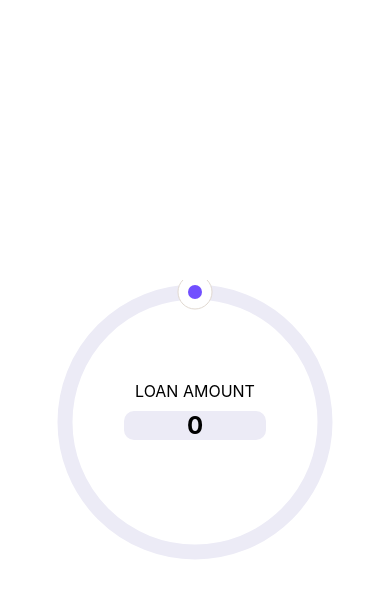
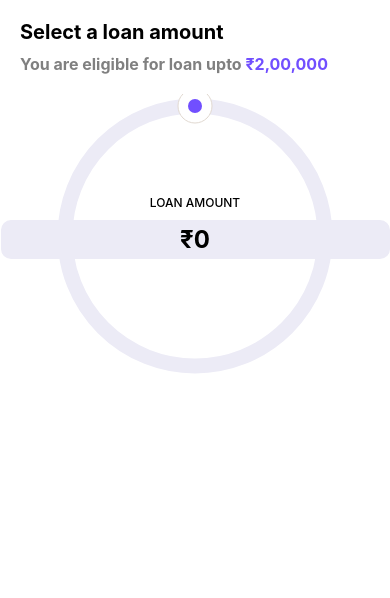
Before and after one commit to Manish8798/LoanAmountSelector, a React Native app: screen / in a window 390 px wide. Shown: the top 598 px of the page. Built offline with nearby package versions, Linux system fonts and the light colour scheme.

Commit message:
slider fixed

```diff
--- a/App.tsx
+++ b/App.tsx
@@ -1,19 +1,8 @@
 import React from 'react';
-import {View, Text, TextInput} from 'react-native';
-import CircleSlider from './src/components/CircleSlider';
+import Home from './src/screens/Home';
 
 const App = () => {
-  return (
-    <View style={{flex: 1, justifyContent: 'center', alignItems: 'center'}}>
-      <CircleSlider
-        value={0}
-        textColor={'#000'}
-        startGradient="#01fffc"
-        endGradient="#a200ff"
-        startCoord={0}
-      />
-    </View>
-  );
+  return <Home />;
 };
 
 export default App;
--- a/package.json
+++ b/package.json
@@ -10,9 +10,11 @@
     "test": "jest"
   },
   "dependencies": {
+    "@gluestack-style/react": "^1.0.7",
+    "@gluestack-ui/themed": "^1.0.7",
     "react": "18.2.0",
     "react-native": "0.72.6",
-    "react-native-svg": "^13.14.0"
+    "react-native-svg": "^13.4.0"
   },
   "devDependencies": {
     "@babel/core": "^7.20.0",
--- a/src/components/CircleSlider.js
+++ b/src/components/CircleSlider.js
@@ -41,17 +41,19 @@ export default class CircleSlider extends Component {
   }
 
   polarToCartesian(angle) {
-    // this.convertAngleToValue(parseInt(angle));
+    let v = this.convertAngleToValue(parseInt(angle));
+    console.log('polarToCartesian', v);
     let r = this.props.dialRadius;
     let hC = this.props.dialRadius + this.props.btnRadius;
     let a = ((angle - 90) * Math.PI) / 180.0;
 
     let x = hC + r * Math.cos(a);
     let y = hC + r * Math.sin(a);
-    return {x, y};
+    return {x, y, v};
   }
 
   cartesianToPolar(x, y) {
+    console.log('cartesianToPolar');
     let hC = this.props.dialRadius + this.props.btnRadius;
 
     if (x === 0) {
@@ -83,19 +85,24 @@ export default class CircleSlider extends Component {
     return this.convertAngleToValue(this.state.angle);
   };
 
-  onInputChange = (v, event) => {
+  onInputChange = event => {
     console.log(event.nativeEvent);
-    this.setState({inputValue: event.nativeEvent.text});
+    let text = this.removeRupeeSymbol(event.nativeEvent.text);
+    if (text.length == 5) return;
 
-    if (event.nativeEvent.text.length == 5) return;
+    this.setState({inputValue: text});
 
     // Ensure that the input value is a number
-    const angle = this.convertValueToAngle(parseFloat(event.nativeEvent.text));
-    console.log('onInputChange', v, event.nativeEvent.text);
+    const angle = this.convertValueToAngle(parseFloat(text));
     if (!isNaN(angle)) {
-      console.log('onInputChange', v, event.nativeEvent.text);
+      console.log('onInputChange', text);
       this.setState({angle});
     }
+  };
+
+  removeRupeeSymbol = text => {
+    // Use the replace method to remove the '₹' character
+    return text.replace(/₹/g, '');
   };
 
   convertAngleToValue = (angle = parseInt(angle)) => {
@@ -144,7 +151,7 @@ export default class CircleSlider extends Component {
     let value = this.convertAngleToValue(this.state.angle);
 
     return (
-      <View style={{}}>
+      <View style={{alignSelf: 'center'}}>
         <Svg
           onLayout={this.doStuff}
           ref="circleslider"
@@ -204,15 +211,17 @@ export default class CircleSlider extends Component {
           style={{
             position: 'absolute',
             alignSelf: 'center',
+            justifyContent: 'center',
             top: '32%',
-            width: width / 2,
+            // width: width / 2,
             zIndex: 100,
           }}>
           <Text
             style={{
               textAlign: 'center',
-              fontSize: 16,
+              fontSize: 12,
               padding: 10,
+              fontWeight: '500',
             }}>
             LOAN AMOUNT
           </Text>
@@ -224,9 +233,15 @@ export default class CircleSlider extends Component {
               backgroundColor: '#ecebf6',
               borderRadius: 10,
               fontWeight: 'bold',
+              paddingVertical: 5,
+              paddingHorizontal: 2,
             }}
-            value={this.props.showValue && value + ''}
-            onChange={e => this.onInputChange(value, e)}
+            value={
+              this.props.showValue && this.state.inputValue == 0
+                ? `₹${endCoord.v}`
+                : `₹${this.state.inputValue}`
+            }
+            onChange={e => this.onInputChange(e)}
             editable={true}
             keyboardType="numeric"
           />
--- /dev/null
+++ b/src/screens/Home.js
@@ -0,0 +1,44 @@
+import React from 'react';
+import {Text, View, StyleSheet} from 'react-native';
+import CircleSlider from '../components/CircleSlider';
+
+const Home = () => {
+  const amountText = () => (
+    <Text style={{fontSize: 16, color: '#714fff'}}>₹2,00,000</Text>
+  );
+  return (
+    <View style={styles.container}>
+      <View style={styles.textContainer}>
+        <Text style={styles.headText}>Select a loan amount</Text>
+        <Text style={styles.subText}>
+          You are eligible for loan upto {amountText()}
+        </Text>
+      </View>
+      <CircleSlider value={0} textColor={'#000'} startCoord={0} />
+    </View>
+  );
+};
+
+const styles = StyleSheet.create({
+  container: {
+    flex: 1,
+    padding: 10,
+  },
+  headText: {
+    fontSize: 20,
+    color: '#000',
+    letterSpacing: 0,
+    fontWeight: 'bold',
+  },
+  subText: {
+    fontSize: 16,
+    fontWeight: 'bold',
+    marginVertical: 10,
+    color: 'gray',
+  },
+  textContainer: {
+    margin: 10,
+  },
+});
+
+export default Home;
```
Also changed, not shown: 2 other files (tests, documents, lock files or other folders).
